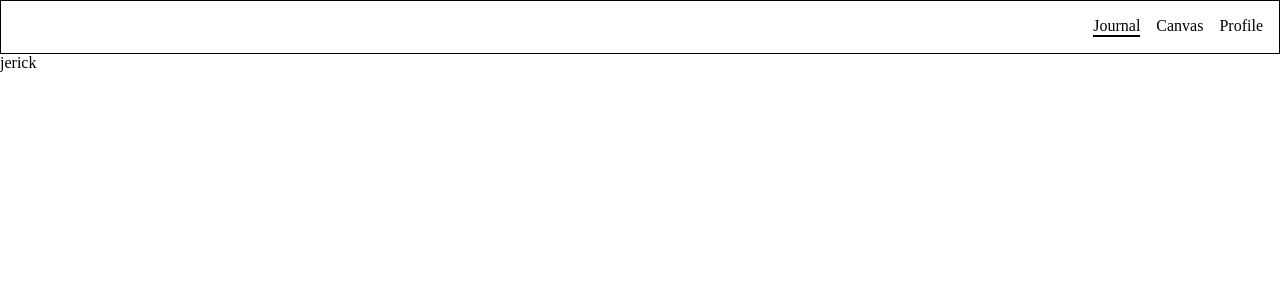
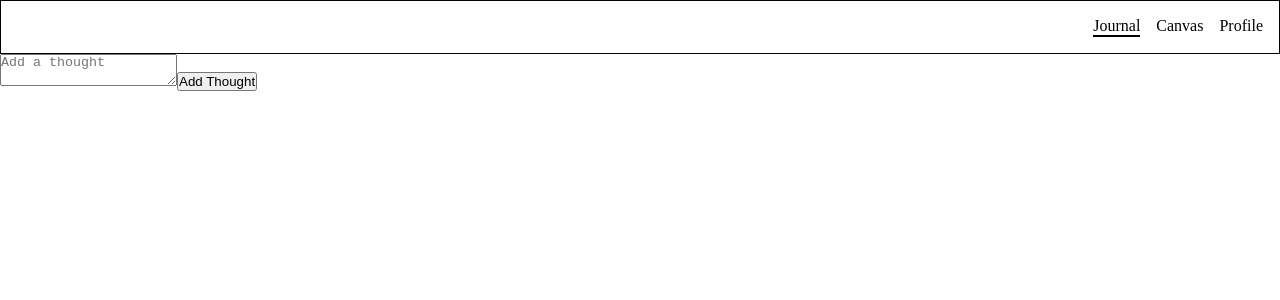
Before and after one commit to jekiquin/testing-collabpad, a React (Create React App) app: page /journal in a window 1280 px wide. Shown: the top 300 px of the page. Built offline with nearby package versions, Linux system fonts and the light colour scheme.

Commit message:
added partial styles

```diff
--- a/src/pages/Journal/Journal.js
+++ b/src/pages/Journal/Journal.js
@@ -1,3 +1,9 @@
+import AddThought from '../../components/AddThought/AddThought';
+
 export default function Journal() {
-	return <div>jerick</div>;
+	return (
+		<div className="Journal">
+			<AddThought />
+		</div>
+	);
 }
--- /dev/null
+++ b/src/partial-styles/_placeholders.scss
@@ -0,0 +1,4 @@
+%container {
+	max-width: 67.5rem;
+	margin: auto;
+}
```
Also changed, not shown: src/pages/Journal/Journal.scss (added).
